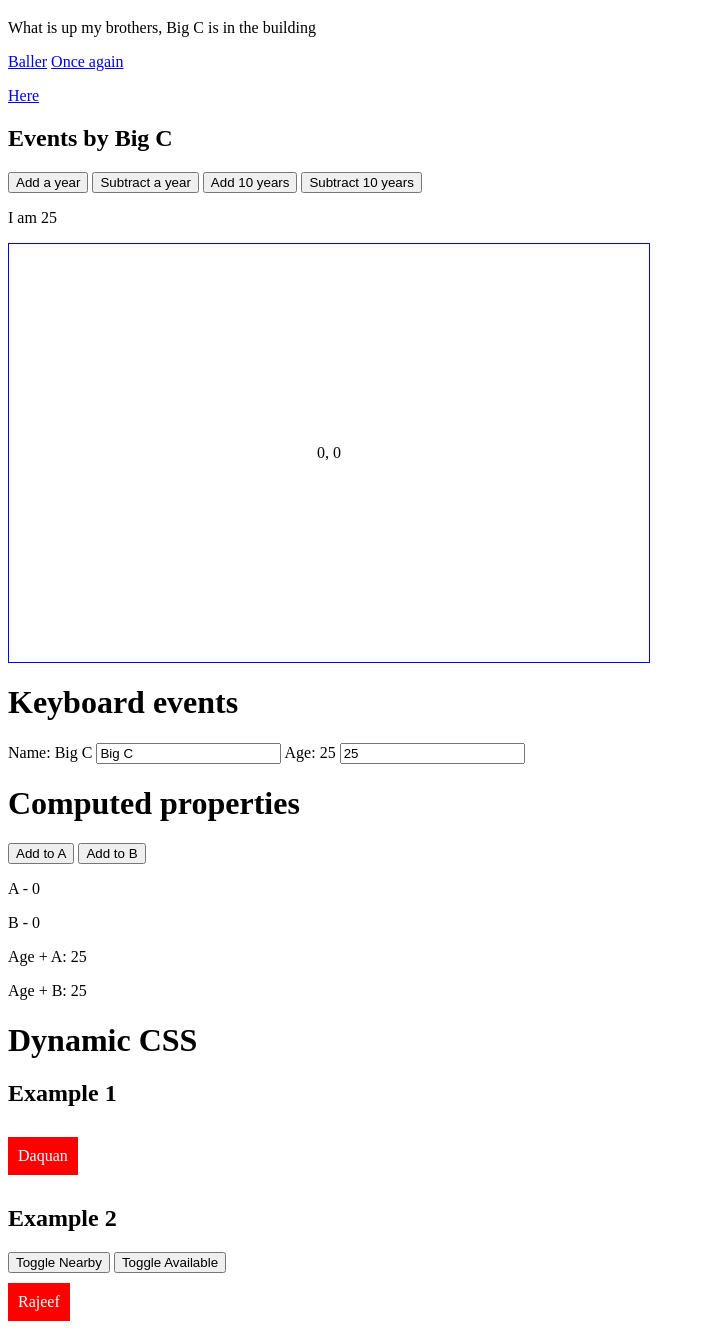
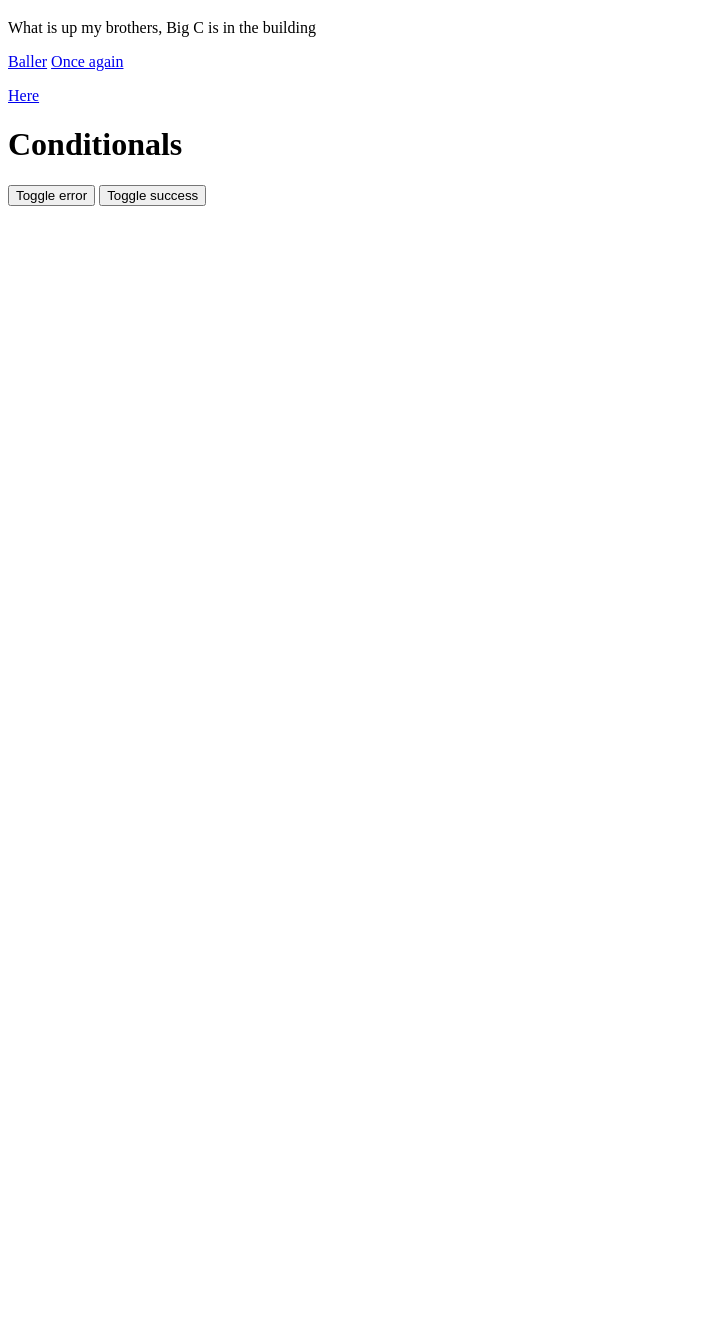
Before and after one commit to cjewell47/Vuejs, a plain HTML site: page vue-js-playlist/index.html in a window 1280 px wide. Shown: the part 61-1395 px from the top of the page, without its empty margins (0-705 px from the left). After the commit the page ends 800 px from the top, so only its background shows below. Drawn offline with nearby package versions, Linux system fonts and the light colour scheme.

Commit message:
conditionals

```diff
--- a/vue-js-playlist/app.js
+++ b/vue-js-playlist/app.js
@@ -11,7 +11,9 @@ new Vue({
     a: 0,
     b: 0,
     available: false,
-    nearby: false
+    nearby: false,
+    error: false,
+    success: false
   },
   methods: {
     greet: function(people) {
--- a/vue-js-playlist/index.html
+++ b/vue-js-playlist/index.html
@@ -13,7 +13,7 @@
       <a v-bind:href="website">{{ job }}</a>
       <a :href="website">Once again</a>
       <p v-html="websiteTag"></p>
-
+<!--
       <h2>Events by {{ name }}</h2>
       <button v-on:click="add(1)">Add a year</button>
       <button v-on:click="subtract(1)">Subtract a year</button>
@@ -42,14 +42,23 @@
       <h1>Dynamic CSS</h1>
       <h2>Example 1</h2>
       <div v-on:click="available = !available" v-bind:class="{available: available}">
-        <span>Daquan</span>
+        <span>Daquand</span>
       </div>
       <h2>Example 2</h2>
       <button v-on:click="nearby = !nearby">Toggle Nearby</button>
       <button v-on:click="available = !available">Toggle Available</button>
       <div v-bind:class="compClasses">
         <span>Rajeef</span>
-      </div>
+      </div> -->
+
+      <h1>Conditionals</h1>
+      <button v-on:click="error = !error">Toggle error</button>
+      <button v-on:click="success = !success">Toggle success</button>
+      <!-- <p v-if="error">Error!</p>
+      <p v-else-if="success">Success!</p> -->
+      <p v-show="error">Error!</p>
+      <p v-show="success">Success!</p>
+
 
     </div>
 
```
